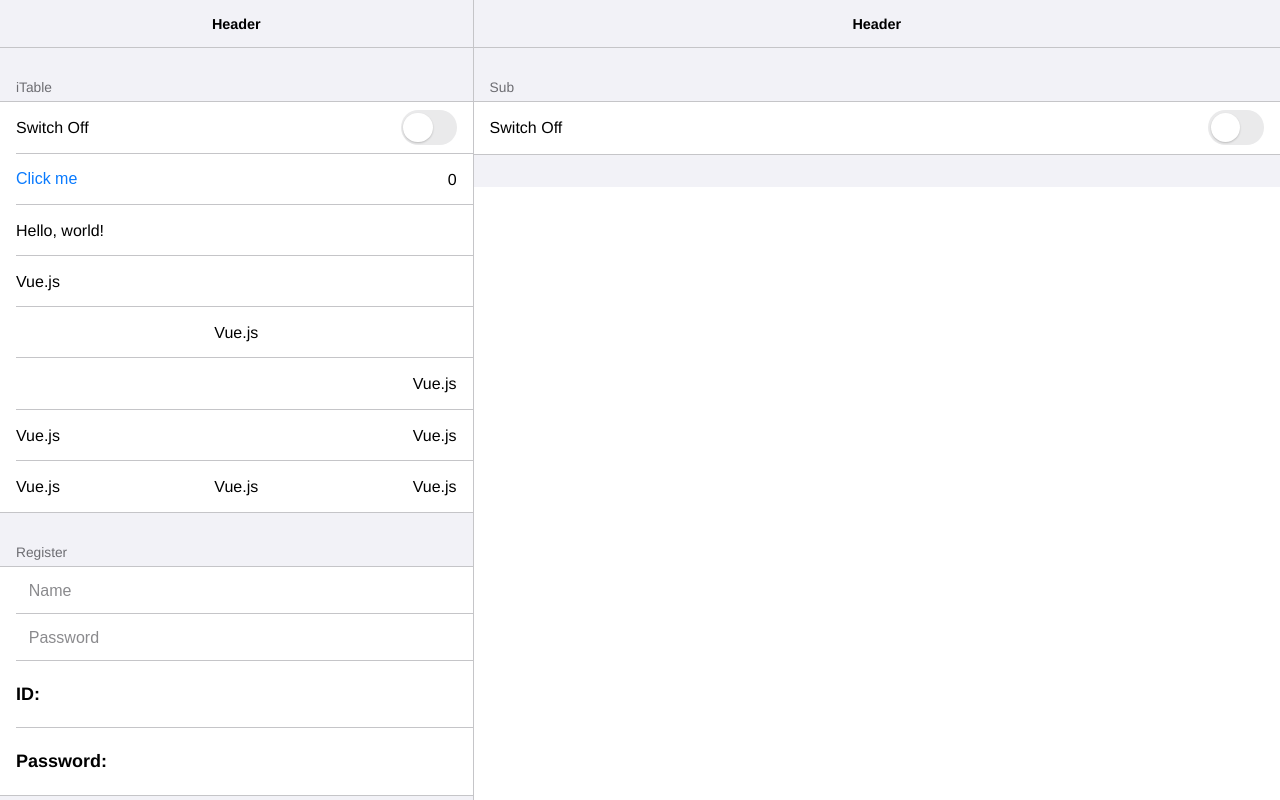
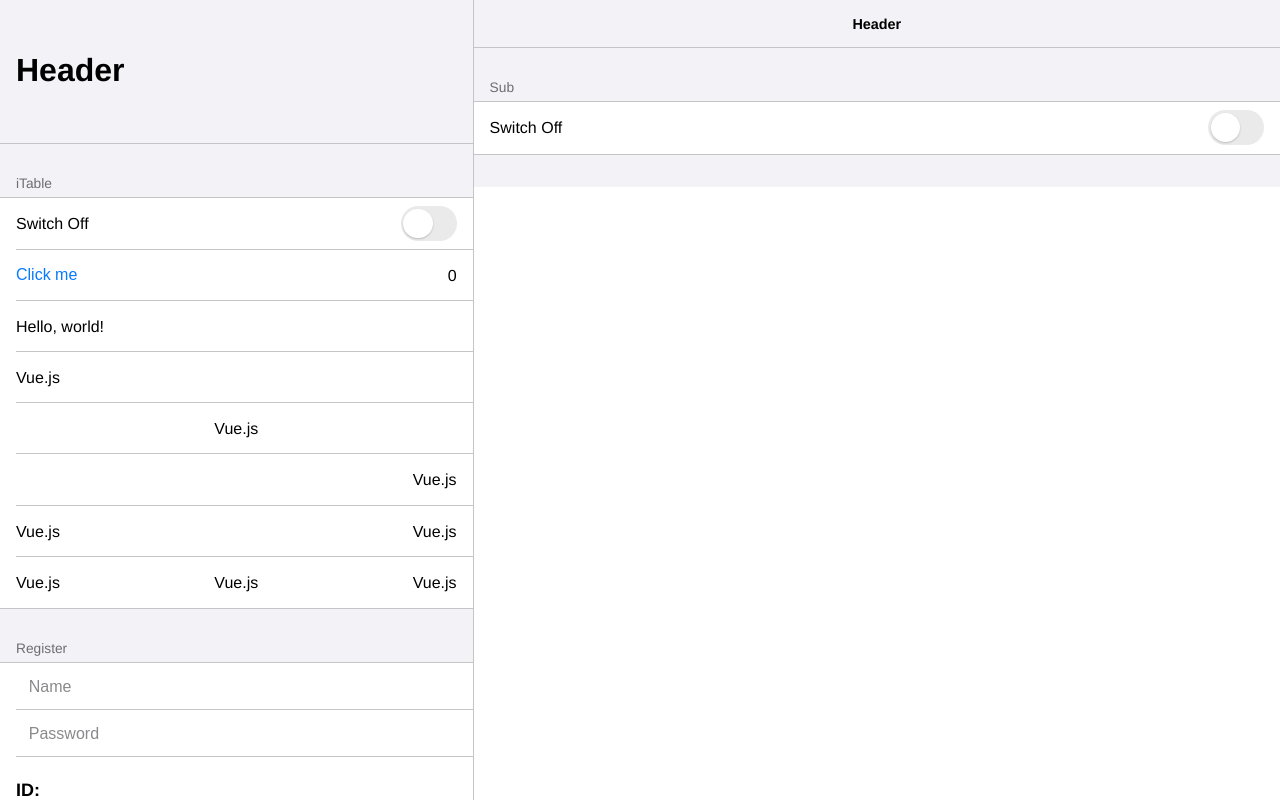
Before and after one commit to leegeunhyeok/vue-ios, a Vue app: page / in a window 1280 px wide. Built offline with nearby package versions, Linux system fonts and the light colour scheme; the HTML template or start-up script is replaced by a standard one.

Commit message:
:zap: Update new navigationbar!

```diff
--- a/src/components/iApp.vue
+++ b/src/components/iApp.vue
@@ -1,18 +1,31 @@
 <template>
   <div class="i-app">
     <div class="i-main">
-      <div class="i-header">
+      <div class="i-header"
+        :style="headerStyle"
+      >
         <div class="i-header__left">
           <slot name="headerLeft"/>
         </div>
-        <div class="i-header__title">
+        <div class="i-header__title"
+          :style="headerTitleOpacity"
+        >
           {{ title }}
         </div>
         <div class="i-header__right">
           <slot name="headerRight"/>
         </div>
       </div>
-      <div class="i-main__content">
+      <div class="i-main__content" ref="main">
+        <div class="i-main__large-header"
+          v-if="largeHeader"
+        >
+          <div class="i-main__large-header__title"
+            :style="largeHeaderPosition"
+          >
+            {{ largeTitle }}
+          </div>
+        </div>
         <iMainView ref="main">
           <slot name="main"/>
         </iMainView>
@@ -30,7 +43,7 @@
           <slot name="headerRight"/>
         </div>
       </div>
-      <div class="i-sub__content">
+      <div class="i-sub__content" ref="sub">
         <iSubView>
           <slot name="sub"/>
         </iSubView>
@@ -53,7 +66,15 @@
     header: {
       type: Boolean
     },
+    largeHeader: {
+      type: Boolean,
+      default: true
+    },
     title: {
+      type: String,
+      default: 'Header'
+    },
+    largeTitle: {
       type: String,
       default: 'Header'
     },
@@ -64,13 +85,26 @@
   },
   data () {
     return {
-      subNavigationTitle: 'Sub view',
-      showSubTitle: false
+      rootEmPx: 12,
+      largeHeaderPositionPx: 0,
+      opacity: 1
     }
   },
-  watch: {
-    $iWidth (newVal) {
-      this.showSubTitle = newVal >= 700
+  computed: {
+    headerStyle () {
+      return {
+        'border-color': `rgba(197, 197, 200, ${this.opacity})`
+      }
+    },
+    headerTitleOpacity () {
+      return {
+        'opacity': this.opacity
+      }
+    },
+    largeHeaderPosition () {
+      return {
+        'top': this.largeHeaderPositionPx + 'px'
+      }
     }
   },
   components: {
@@ -78,13 +112,46 @@
     iSubView,
     iNavigationBar
   },
+  created () {
+    this.opacity = this.largeHeader ? 0 : 1
+  },
   mounted () {
-    window.addEventListener('resize', this.watchWindowSize)
+    this.getRem()
+    window.addEventListener('resize', this.getRem)
+    this.$refs.main.addEventListener('scroll', this.updateScrollUI)
+    this.$refs.sub.addEventListener('scroll', this.updateScrollUI)
   },
   beforeDestroy () {
-    window.removeEventListener('resize', this.watchWindowSize)
+    window.removeEventListener('resize', this.getRem)
+    this.$refs.main.removeEventListener('scroll', this.updateScrollUI)
+    this.$refs.sub.removeEventListener('scroll', this.updateScrollUI)
   },
   methods: {
+    getRem () {
+      this.rootEmPx = parseFloat(
+        getComputedStyle(document.body)
+          .getPropertyValue('font-size')
+      )
+    },
+    updateScrollUI (ev) {
+      if (!ev) return 1
+
+      if (!this.largeHeader) {
+        return 1
+      }
+
+      let opacity = 1
+      const scrollTop = ev.target.scrollTop
+      if (this.rootEmPx * 4 >= scrollTop) {
+        this.largeHeaderPositionPx = scrollTop
+        opacity = 0
+      } else {
+        this.largeHeaderPositionPx = this.rootEmPx * 4
+        opacity = (scrollTop - this.rootEmPx * 3) / this.rootEmPx * 3 * 0.1
+        opacity = Math.min(opacity, 1)
+      }
+      this.opacity = opacity
+    },
     watchWindowSize () {
       this.$iWidth = event.target.innerWidth
     }
@@ -145,6 +212,23 @@
 
       @media only screen and (min-width: 768px), (min-width: 1224px) {
         padding-top: 3rem;
+      }
+    }
+
+    &__large-header {
+      position: relative;
+      border-bottom: 1px solid;
+      border-color: $light-border-color;
+      background-color: $light-background-color;
+      height: 6rem;
+
+      &__title {
+        position: absolute;
+        width: 100%;
+        padding: .25rem 1rem;
+        background-color: $light-background-color;
+        font-weight: bold;
+        font-size: 2rem;
       }
     }
   }
```
